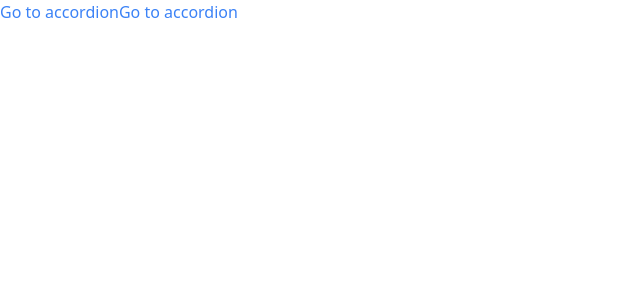
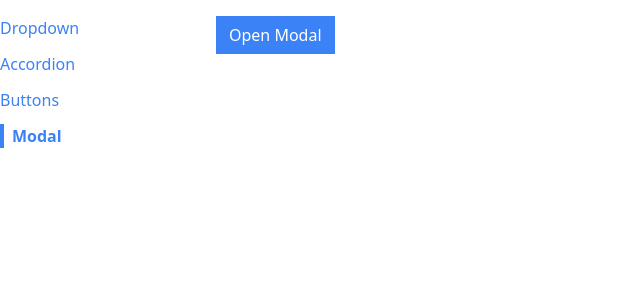
Before and after one commit to tylercodes-11/comps, a React (Create React App) app: page /modal in a window 1280 px wide. Shown: the top 300 px of the page, without its empty margins (0-640 px from the left). Built offline with nearby package versions, Linux system fonts and the light colour scheme.

Commit message:
added modal with portal to relative div in html

```diff
--- a/public/index.html
+++ b/public/index.html
@@ -39,5 +39,6 @@
       To begin the development, run `npm start` or `yarn start`.
       To create a production bundle, use `npm run build` or `yarn build`.
     -->
+    <div class="modal-container"></div>
   </body>
 </html>
--- a/src/App.js
+++ b/src/App.js
@@ -1,20 +1,28 @@
-import Link from './components/Link';
+import Sidebar from './components/Sidebar';
 import Route from './components/Route';
 import AccordionPage from './pages/AccordionPage';
 import DropdownPage from './pages/DropdownPage';
+import ButtonPage from './pages/ButtonPage';
+import ModalPage from './pages/ModalPage';
 
 function App() {
    return (
-      <div>
-      <Link to="/accordion">Go to accordion</Link>
-      <Link to="/dropdown">Go to accordion</Link>
-      <div>
+      <div className=" container mx-auto grid grid-cols-6 gap-4 mt-4">
+      <Sidebar />
+      <div className="col-span-5">
          <Route path="/accordion">
             <AccordionPage />
          </Route>
-         <Route path="/dropdown">
+         <Route path="/">
             <DropdownPage />
          </Route>
+         <Route path='/buttons'>
+         <ButtonPage />
+         </Route>
+         <Route path='/modal'>
+            <ModalPage />
+            </Route>
+
       </div>
    </div>
    )
--- a/src/components/Link.js
+++ b/src/components/Link.js
@@ -1,13 +1,16 @@
 import classNames from 'classnames';
 import useNavigation from '../hooks/use-navigation';
 
-function Link({ to, children }) {
-    const { navigate } = useNavigation();
+function Link({ to, children, className, activeClassName }) {
+    const { navigate, currentPath } = useNavigation();
 
-    const classes = classNames('text-blue-500');
+    const classes = classNames('text-blue-500',
+    className,
+    currentPath === to && activeClassName
+    );
 
     const handleClick = (event) => {
-        if (event.metaKey || event.ctrl.Key) {
+        if (event.metaKey || event.ctrlKey) {
             return;
         }
         console.log(event);
--- /dev/null
+++ b/src/components/Modal.js
@@ -0,0 +1,15 @@
+import ReactDOM from 'react-dom';
+
+function Modal() {
+    return ReactDOM.createPortal(
+    <div>
+        <div className="absolute inset-0 bg-gray-300 opacity-80"></div>
+        <div className="absolute inset-40 p-10 bg-white"> Im a Modal!
+
+        </div>
+    </div>,
+    document.querySelector('.modal-container')
+    );
+};
+
+export default Modal;
--- /dev/null
+++ b/src/components/Sidebar.js
@@ -0,0 +1,35 @@
+
+import Link from "./Link";
+
+function Sidebar() {
+    const links = [
+        { label: 'Dropdown', path: '/'},
+        {
+            label: 'Accordion', path: '/accordion'         },
+            {
+                label:'Buttons', path: '/buttons'
+            },
+            { label: 'Modal', path: '/modal'}
+
+    ];
+
+const renderedLinks = links.map((link) => {
+    return (
+    <Link key={link.label} to={link.path}
+    className="mb-3"
+    activeClassName="font-bold border-l-4 border-blue-500 pl-2">
+        { link.label }
+    </Link>
+    )
+
+});
+
+    return (
+        <div className="sticky top-0 overflow-y-scroll flex flex-col items-start">
+
+        {renderedLinks}
+        </div>
+    );
+};
+
+export default Sidebar;
--- /dev/null
+++ b/src/pages/ModalPage.js
@@ -0,0 +1,23 @@
+import { useState } from "react";
+import Modal from "../components/Modal";
+import Button from "../components/Button";
+
+
+function ModalPage() {
+const [showModal, setShowModal] = useState(false);
+
+const handleClick = () => {
+    setShowModal(true)
+};
+
+    return (
+         <div>
+        <Button onClick={handleClick} primary>
+            Open Modal
+        </Button>
+        {showModal && <Modal />}
+    </div>
+    );
+}
+
+export default ModalPage;
```
